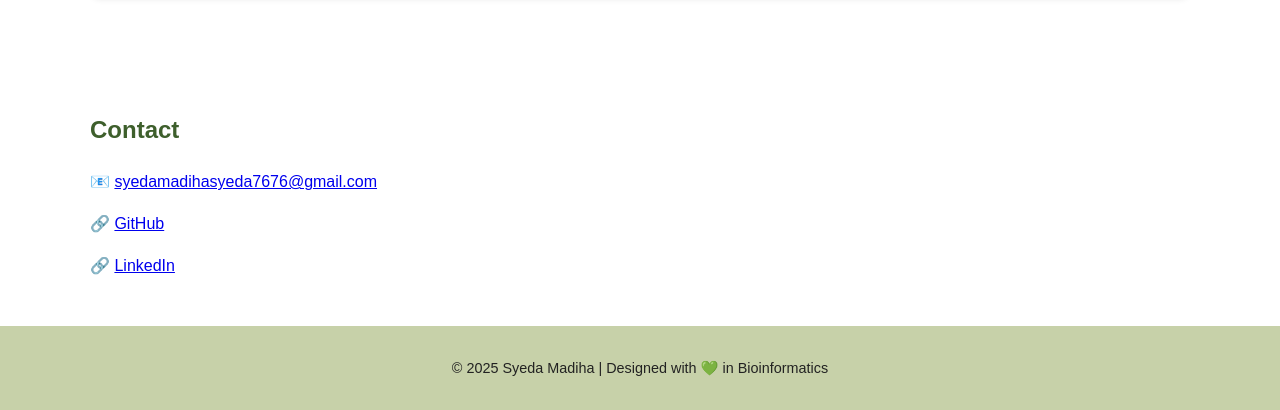
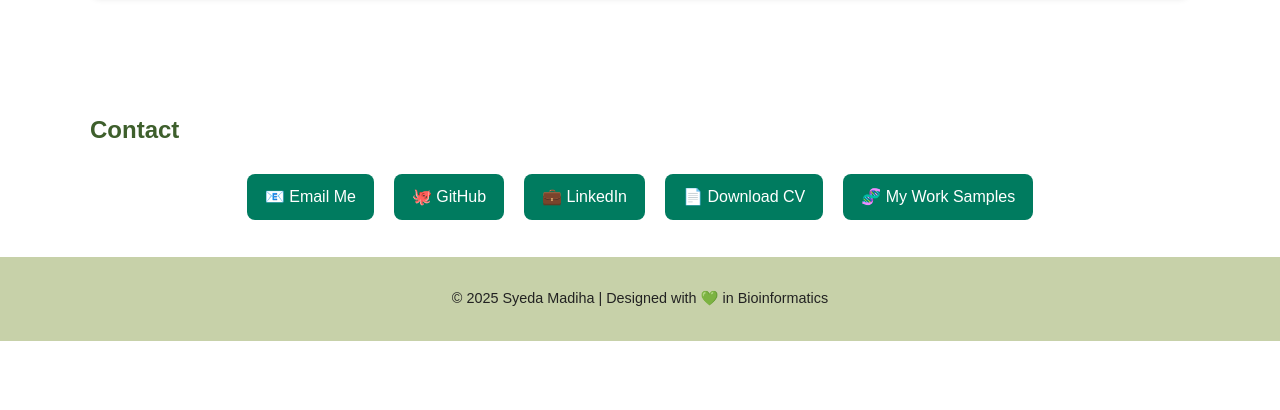
Before and after one commit to Syedamadi/syedamadiha.github.io, a plain HTML site: page index.html in a window 1280 px wide. Shown: the part 2026-2436 px from the top of the page. After the commit the page ends 2367 px from the top, so only its background shows below. Drawn offline with Linux system fonts and the light colour scheme.

Commit message:
index.html

```diff
--- a/index.html
+++ b/index.html
@@ -94,12 +94,18 @@
     </div>
   </section>
 
-  <section id="contact">
-    <h2>Contact</h2>
-    <p>📧 <a href="mailto:syedamadihasyeda7676@gmail.com">syedamadihasyeda7676@gmail.com</a></p>
-    <p>🔗 <a href="https://github.com/Syedamadi/syedamadiha.github.io" target="_blank">GitHub</a></p>
-    <p>🔗 <a href="https://www.linkedin.com/in/syeda-madiha" target="_blank">LinkedIn</a></p>
-  </section>
+<section id="contact">
+  <h2>Contact</h2>
+  <div class="contact-buttons">
+    <a href="mailto:syedamadihasyeda7676@gmail.com" class="btn">📧 Email Me</a>
+    <a href="https://github.com/Syedamadi/syedamadiha.github.io" target="_blank" class="btn">🐙 GitHub</a>
+    <a href="https://www.linkedin.com/in/syeda-madiha" target="_blank" class="btn">💼 LinkedIn</a>
+    <a href="files/SyedaMadiha_CV.pdf" download class="btn">📄 Download CV</a>
+    <a href="work-samples.html" class="btn">🧬 My Work Samples</a>
+  </div>
+</section>
+
+
 
   <footer>
     <p>© 2025 Syeda Madiha | Designed with 💚 in Bioinformatics</p>
```
